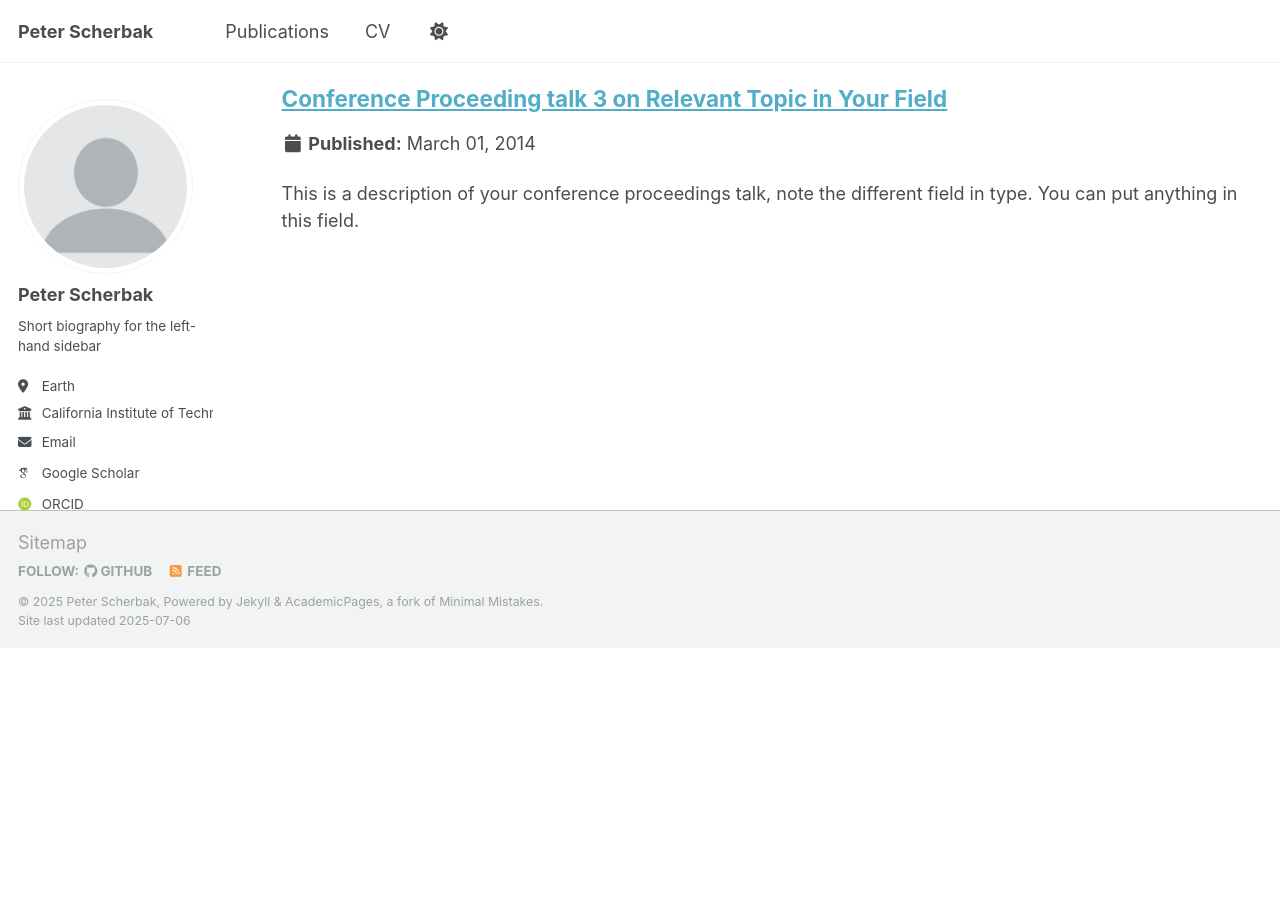
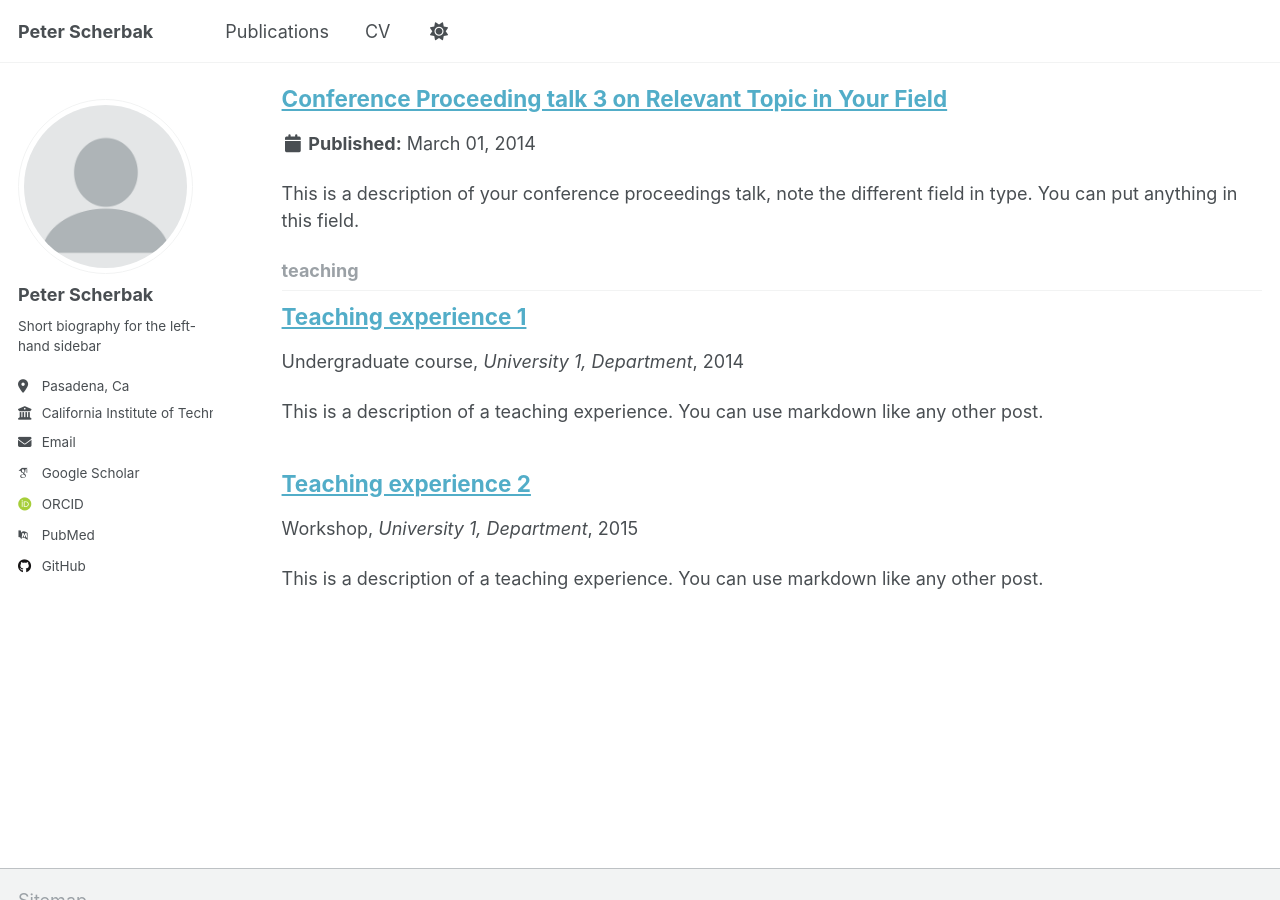
Before and after one commit to peterscherbak/peterscherbak.github.io, a Jekyll site: the page built from _pages/collection-archive.html, in a window 1280 px wide and 900 px high, scrolled down 1889 px. Built offline with Jekyll 4.4.1, drawn with Linux system fonts in a browser that asks for light colours; some web fonts are replaced; a script that is not in the unit is left out; before the commit the page ends 2537 px from its top, so only the background shows below that.

Commit message:
Update _config.yml

```diff
--- a/_config.yml
+++ b/_config.yml
@@ -26,10 +26,10 @@
   name             : "Peter Scherbak"
   pronouns         : # example: "she/her"
   bio              : "Short biography for the left-hand sidebar"
-  location         : "Earth"
+  location         : "Pasadena, Ca"
   employer         : "California Institute of Technology"
   uri              : # URL
-  email            : "none@example.org"
+  email            : "pscherba@caltech.edu"
 
   # Academic websites
   academia         : # URL
@@ -217,7 +217,7 @@
 # These settings control the types of collections used by the template
 collections:
   teaching:
-    output: false
+    output: true
     permalink: /:collection/:path/
   publications:
     output: true
```
